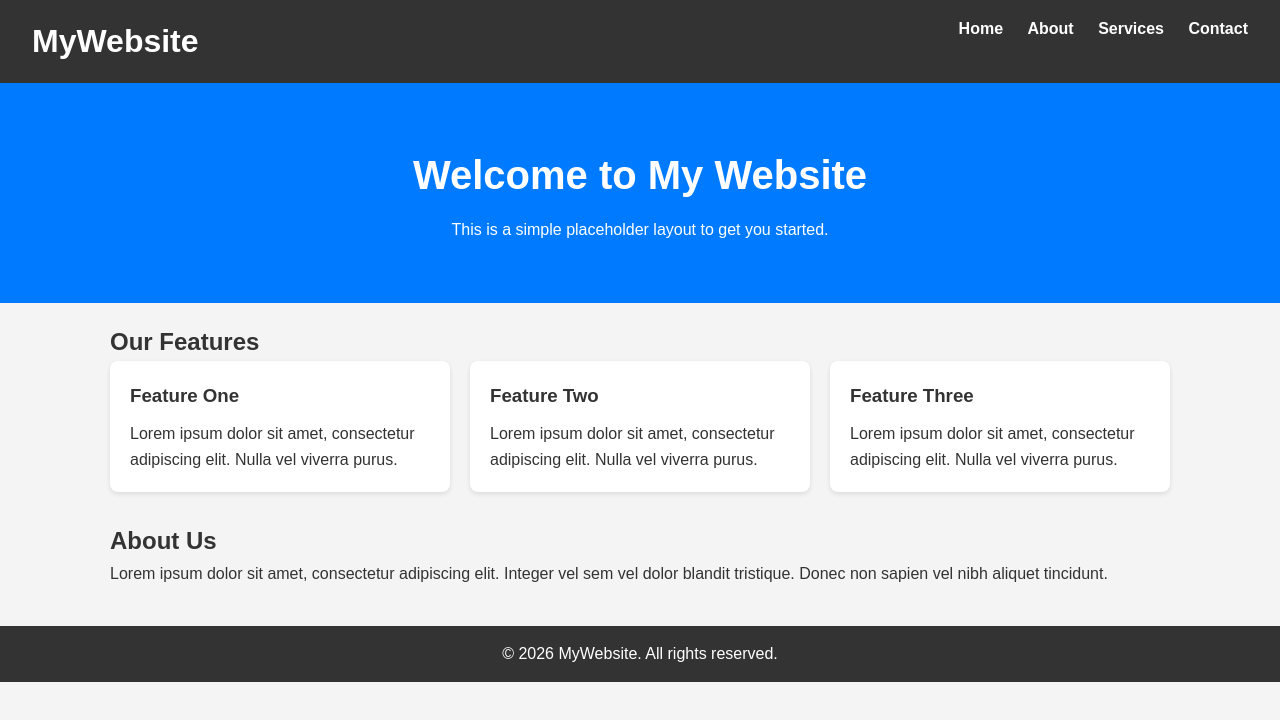
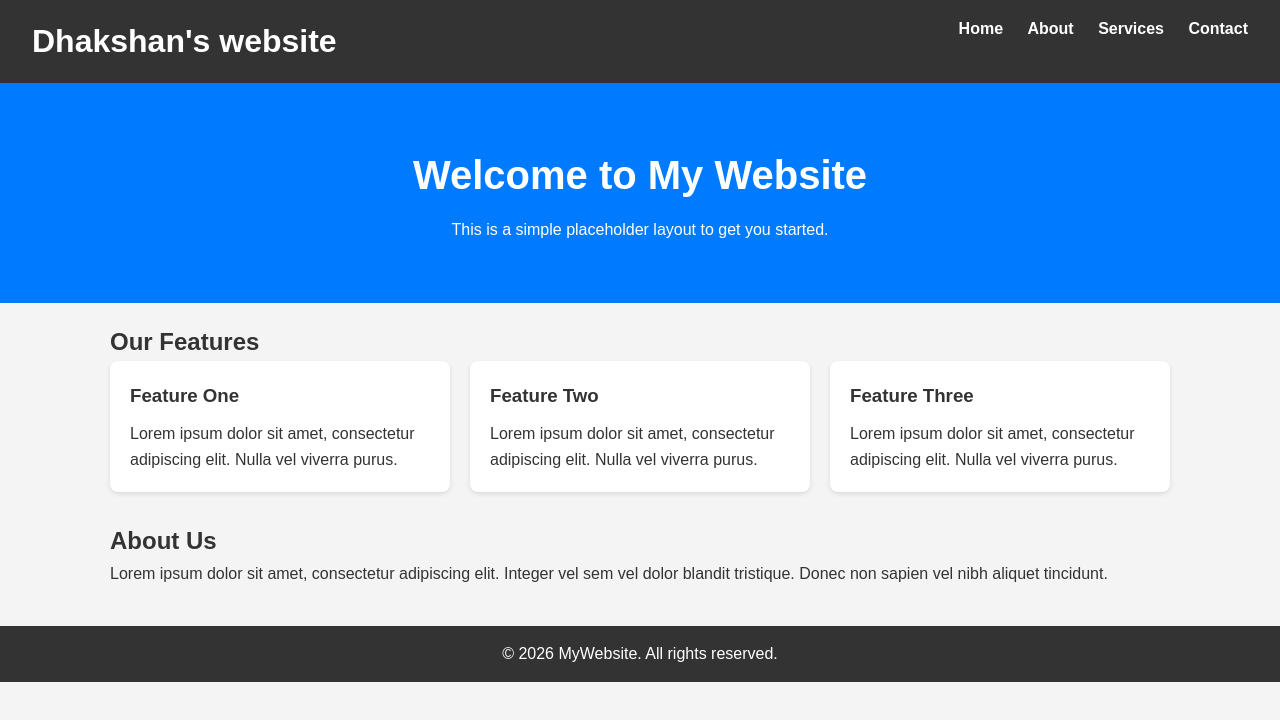
Before and after one commit to dhakshan-dhikshii/first-website, a plain HTML site: page index.html in a window 1280 px wide. Drawn offline with Linux system fonts and the light colour scheme.

Commit message:
update idnex

```diff
--- a/index.html
+++ b/index.html
@@ -115,7 +115,7 @@
 
   <!-- Header -->
   <header>
-    <h1>MyWebsite</h1>
+    <h1>Dhakshan's website</h1>
     <nav>
       <a href="#">Home</a>
       <a href="#">About</a>
```
